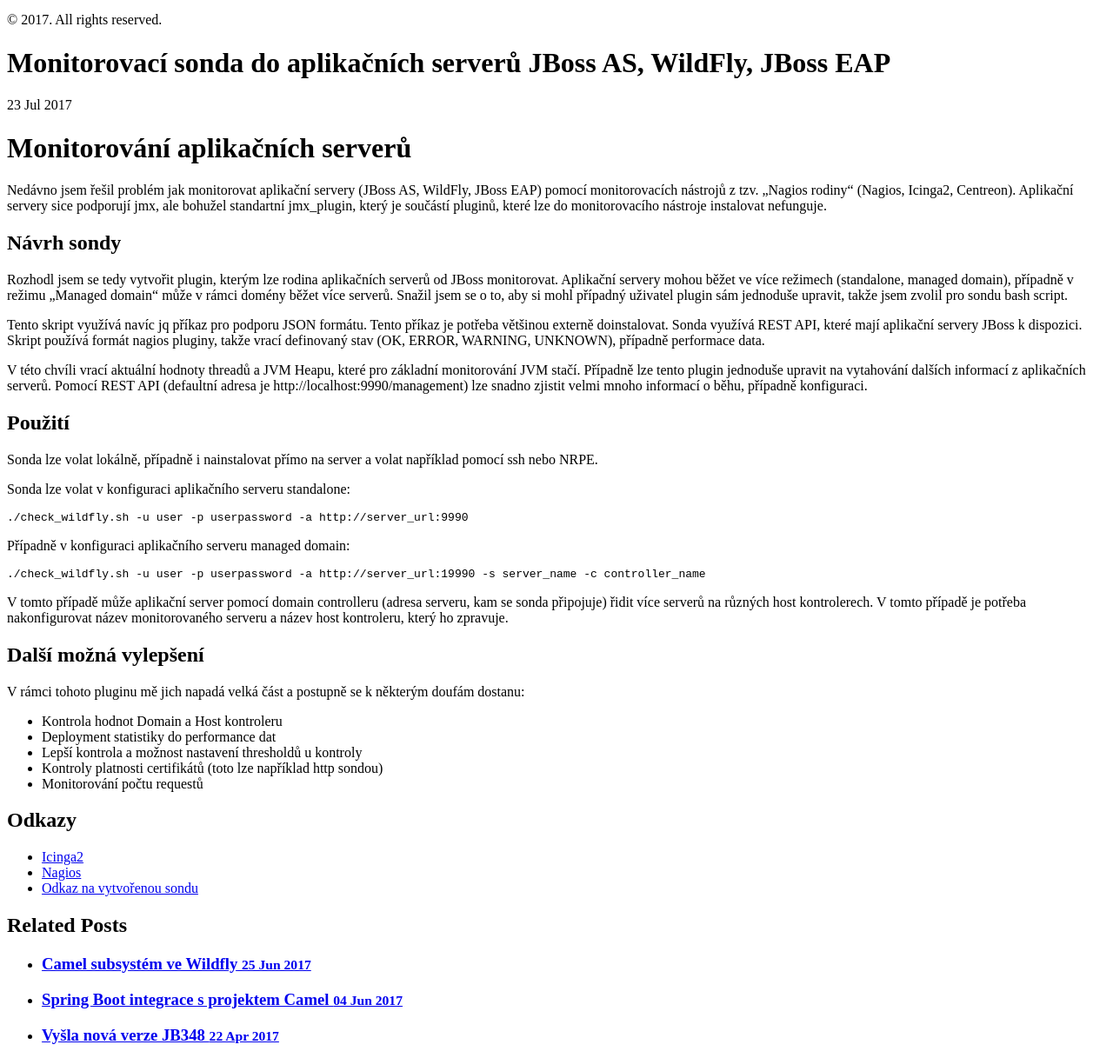
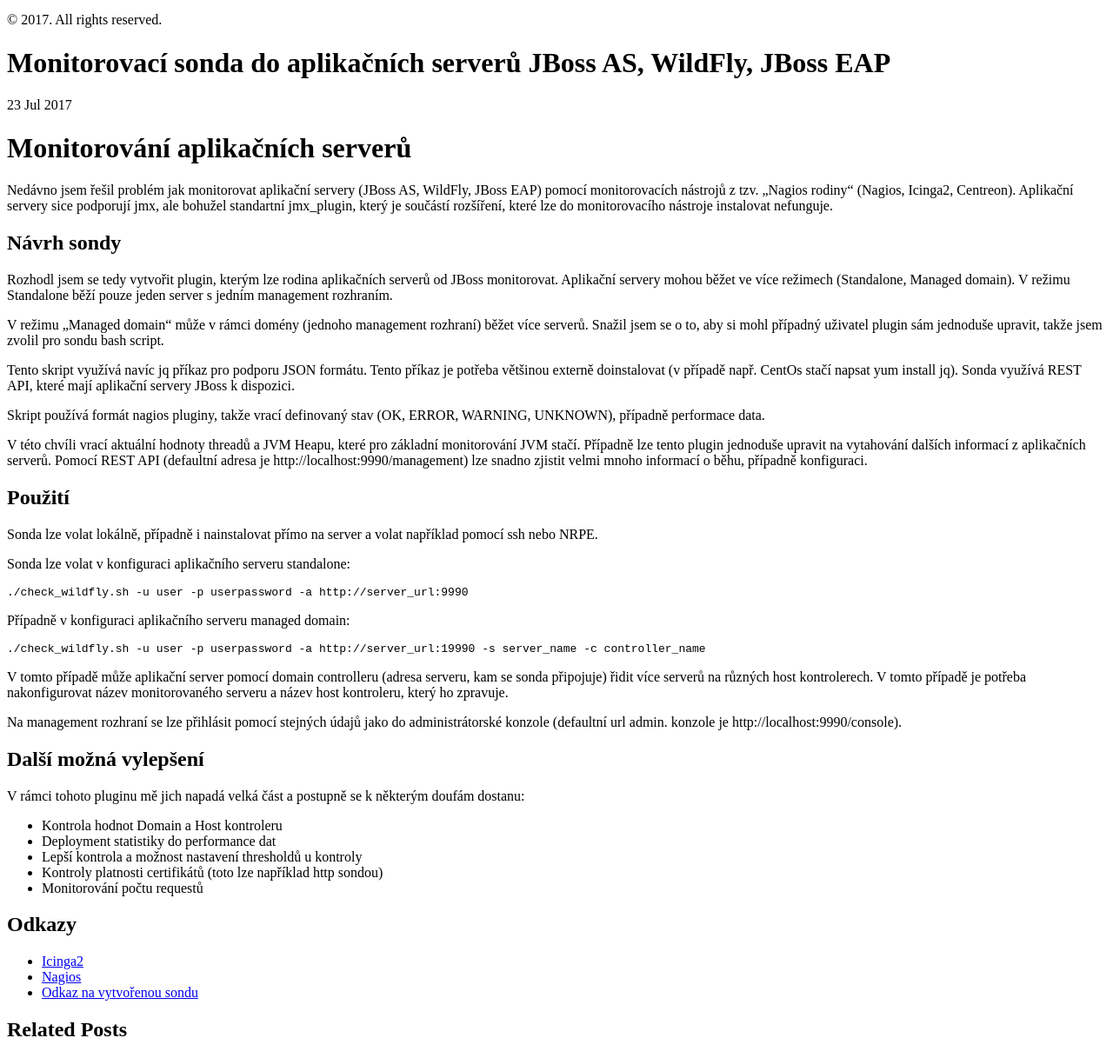
Before and after one commit to vladimirmezera/vladimirmezera.github.io, a Jekyll site: the page built from _posts/2017-07-23-JBoss-monititor-plugin.md, in a window 1280 px wide and 1400 px high. Shown: the part 183-1400 px from the top of the window at 87% size. Built offline with Jekyll 4.4.1, drawn with Linux system fonts in a browser that asks for light colours.

Commit message:
Fix typo

````diff
--- a/_posts/2017-07-23-JBoss-monititor-plugin.md
+++ b/_posts/2017-07-23-JBoss-monititor-plugin.md
@@ -8,13 +8,17 @@
 
 # Monitorování aplikačních serverů
 
-Nedávno jsem řešil problém jak monitorovat aplikační servery (JBoss AS, WildFly, JBoss EAP) pomocí monitorovacích nástrojů z tzv. „Nagios rodiny“ (Nagios, Icinga2, Centreon). Aplikační servery sice podporují jmx, ale bohužel standartní jmx\_plugin, který je součástí pluginů, které lze do monitorovacího nástroje instalovat nefunguje.
+Nedávno jsem řešil problém jak monitorovat aplikační servery (JBoss AS, WildFly, JBoss EAP) pomocí monitorovacích nástrojů z tzv. „Nagios rodiny“ (Nagios, Icinga2, Centreon). Aplikační servery sice podporují jmx, ale bohužel standartní jmx\_plugin, který je součástí rozšíření, které lze do monitorovacího nástroje instalovat nefunguje.
 
 
 ## Návrh sondy
-Rozhodl jsem se tedy vytvořit plugin, kterým lze rodina aplikačních serverů od JBoss monitorovat. Aplikační servery mohou běžet ve více režimech (standalone, managed domain), případně v režimu „Managed domain“ může v rámci domény běžet více serverů. Snažil jsem se o to, aby si mohl případný uživatel plugin sám jednoduše upravit, takže jsem zvolil pro sondu bash script.
+Rozhodl jsem se tedy vytvořit plugin, kterým lze rodina aplikačních serverů od JBoss monitorovat. Aplikační servery mohou běžet ve více režimech (Standalone, Managed domain). V režimu Standalone běží pouze jeden server s jedním management rozhraním.
 
-Tento skript využívá navíc jq příkaz pro podporu JSON formátu. Tento příkaz je potřeba většinou externě doinstalovat. Sonda využívá REST API, které mají aplikační servery JBoss k dispozici. Skript používá formát nagios pluginy, takže vrací definovaný stav (OK, ERROR, WARNING, UNKNOWN), případně performace data.
+V režimu „Managed domain“ může v rámci domény (jednoho management rozhraní) běžet více serverů. Snažil jsem se o to, aby si mohl případný uživatel plugin sám jednoduše upravit, takže jsem zvolil pro sondu bash script.
+
+Tento skript využívá navíc jq příkaz pro podporu JSON formátu. Tento příkaz je potřeba většinou externě doinstalovat (v případě např. CentOs stačí napsat yum install jq). Sonda využívá REST API, které mají aplikační servery JBoss k dispozici.
+
+Skript používá formát nagios pluginy, takže vrací definovaný stav (OK, ERROR, WARNING, UNKNOWN), případně performace data.
 
 V této chvíli vrací aktuální hodnoty threadů a JVM Heapu, které pro základní monitorování JVM stačí. Případně lze tento plugin jednoduše upravit na vytahování dalších informací z aplikačních serverů. Pomocí REST API (defaultní adresa je http://localhost:9990/management) lze snadno zjistit velmi mnoho informací o běhu, případně konfiguraci.
 
@@ -33,6 +37,8 @@
 ```
 V tomto případě může aplikační server pomocí domain controlleru (adresa serveru, kam se sonda připojuje) řidit více serverů na různých host kontrolerech. V tomto případě je potřeba nakonfigurovat název monitorovaného serveru a název host kontroleru, který ho zpravuje.
 
+Na management rozhraní se lze přihlásit pomocí stejných údajů jako do administrátorské konzole (defaultní url admin. konzole je http://localhost:9990/console).
+
 ## Další možná vylepšení
 V rámci tohoto pluginu mě jich napadá velká část a postupně se k některým doufám dostanu:
 
````
